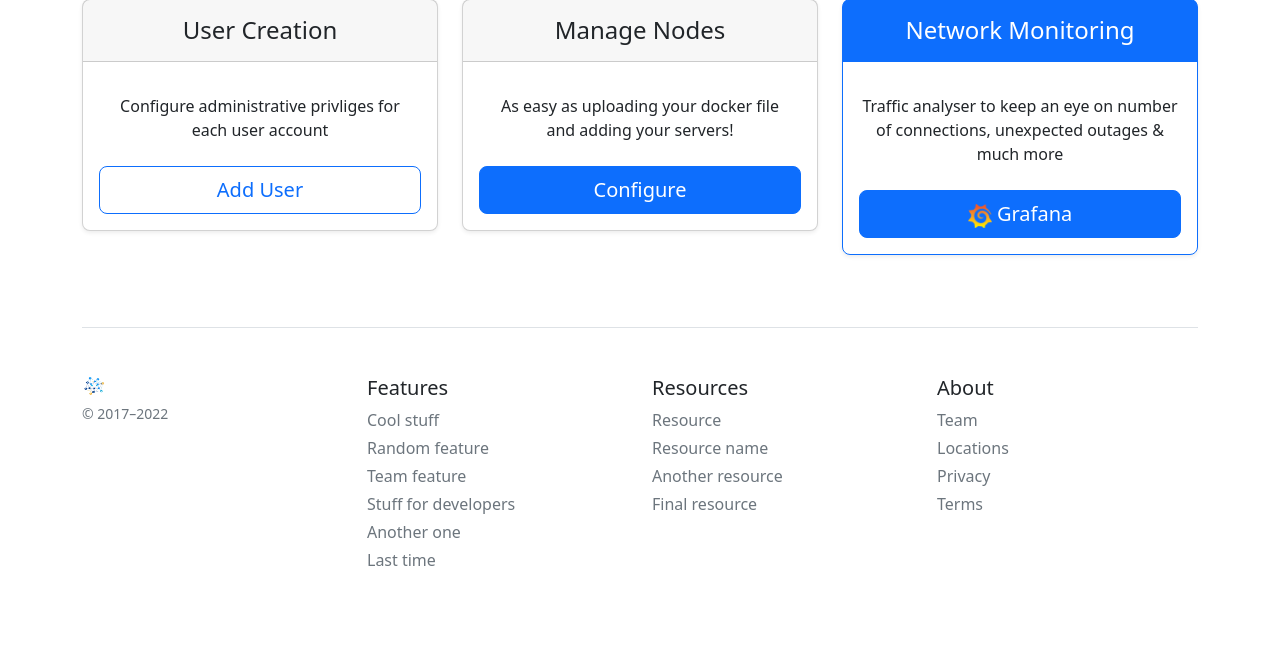
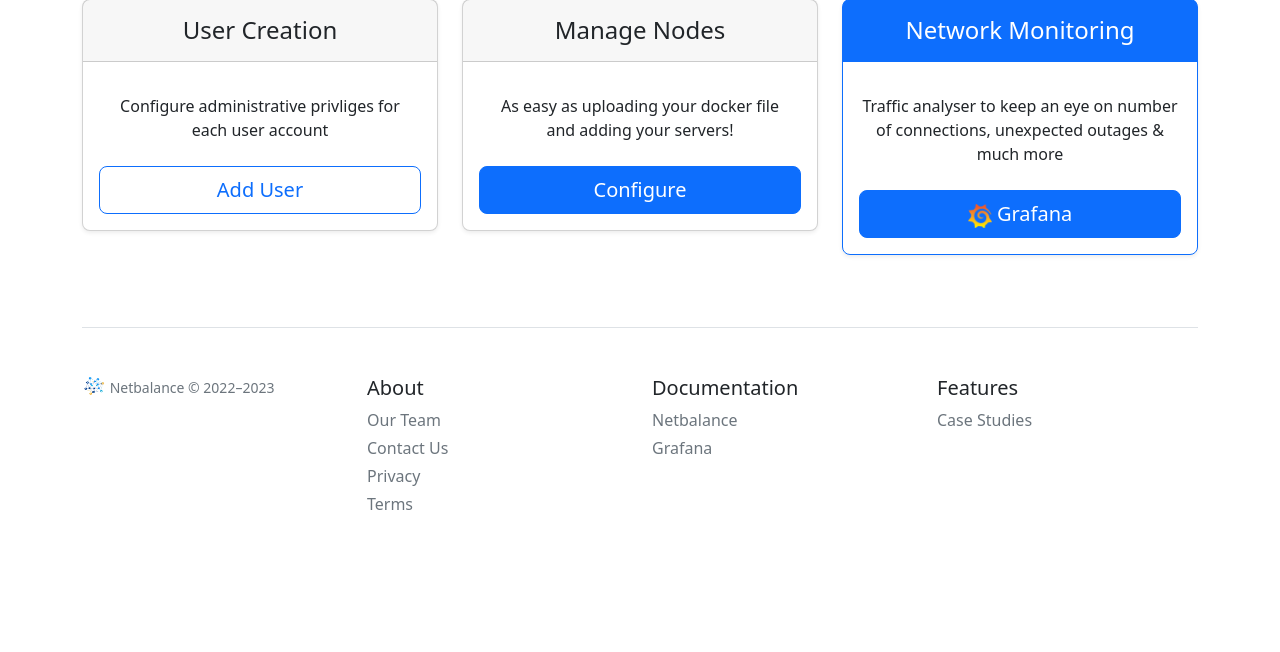
Before and after one commit to Kivoie/Netbalance, a Django app: page /homepage in a window 1280 px wide. Shown: the part 259-911 px from the top of the page. After the commit the page ends 769 px from the top, so only its background shows below. Run offline with Django 4.2, Linux system fonts and the light colour scheme; a user stored in the database is signed in; some libraries are stand-ins or nearby versions.

Commit message:
Updated homepage.html

```diff
--- a/netbalance/netbalanceApp/templates/homepage.html
+++ b/netbalance/netbalanceApp/templates/homepage.html
@@ -159,36 +159,28 @@
       <footer class="pt-4 my-md-5 pt-md-5 border-top">
         <div class="row">
           <div class="col-12 col-md">
-            <img class="mb-2" src="/static/assets/brand/bootstrap-logo.png" alt="" width="24" height="19">
-            <small class="d-block mb-3 text-muted">&copy; 2017–2022</small>
+            <small class="d-block mb-3 text-muted"> <img class="mb-2" src="/static/assets/brand/bootstrap-logo.png" alt="" width="24" height="19"> Netbalance &copy; 2022–2023</small>
+          </div>
+          <div class="col-6 col-md">
+            <h5>About</h5>
+            <ul class="list-unstyled text-small">
+              <li class="mb-1"><a class="link-secondary text-decoration-none" href="#">Our Team</a></li>
+              <li class="mb-1"><a class="link-secondary text-decoration-none" href="#">Contact Us</a></li>
+              <li class="mb-1"><a class="link-secondary text-decoration-none" href="#">Privacy</a></li>
+              <li class="mb-1"><a class="link-secondary text-decoration-none" href="#">Terms</a></li>
+            </ul>
+          </div>
+          <div class="col-6 col-md">
+            <h5>Documentation</h5>
+            <ul class="list-unstyled text-small">
+              <li class="mb-1"><a class="link-secondary text-decoration-none" href="#">Netbalance</a></li>
+              <li class="mb-1"><a class="link-secondary text-decoration-none" href="#">Grafana</a></li>
+            </ul>
           </div>
           <div class="col-6 col-md">
             <h5>Features</h5>
             <ul class="list-unstyled text-small">
-              <li class="mb-1"><a class="link-secondary text-decoration-none" href="#">Cool stuff</a></li>
-              <li class="mb-1"><a class="link-secondary text-decoration-none" href="#">Random feature</a></li>
-              <li class="mb-1"><a class="link-secondary text-decoration-none" href="#">Team feature</a></li>
-              <li class="mb-1"><a class="link-secondary text-decoration-none" href="#">Stuff for developers</a></li>
-              <li class="mb-1"><a class="link-secondary text-decoration-none" href="#">Another one</a></li>
-              <li class="mb-1"><a class="link-secondary text-decoration-none" href="#">Last time</a></li>
-            </ul>
-          </div>
-          <div class="col-6 col-md">
-            <h5>Resources</h5>
-            <ul class="list-unstyled text-small">
-              <li class="mb-1"><a class="link-secondary text-decoration-none" href="#">Resource</a></li>
-              <li class="mb-1"><a class="link-secondary text-decoration-none" href="#">Resource name</a></li>
-              <li class="mb-1"><a class="link-secondary text-decoration-none" href="#">Another resource</a></li>
-              <li class="mb-1"><a class="link-secondary text-decoration-none" href="#">Final resource</a></li>
-            </ul>
-          </div>
-          <div class="col-6 col-md">
-            <h5>About</h5>
-            <ul class="list-unstyled text-small">
-              <li class="mb-1"><a class="link-secondary text-decoration-none" href="#">Team</a></li>
-              <li class="mb-1"><a class="link-secondary text-decoration-none" href="#">Locations</a></li>
-              <li class="mb-1"><a class="link-secondary text-decoration-none" href="#">Privacy</a></li>
-              <li class="mb-1"><a class="link-secondary text-decoration-none" href="#">Terms</a></li>
+              <li class="mb-1"><a class="link-secondary text-decoration-none" href="#">Case Studies</a></li>
             </ul>
           </div>
         </div>
```
